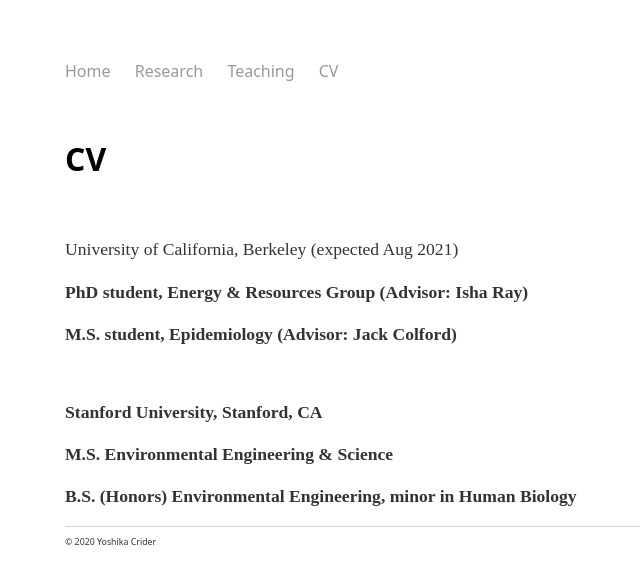
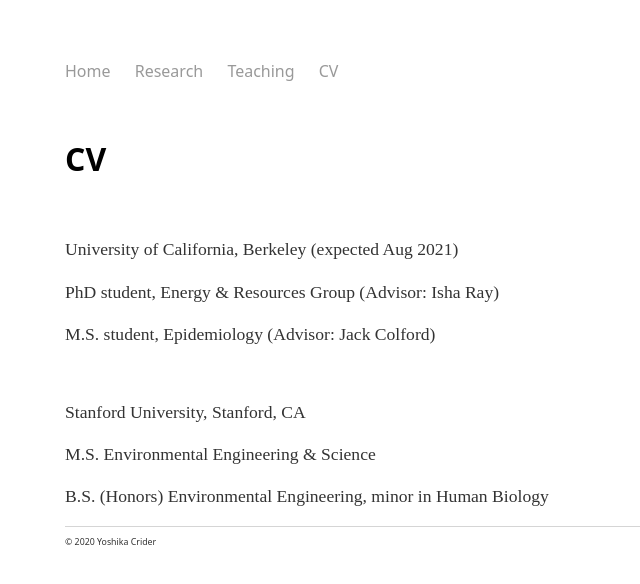
Before and after one commit to YoshikaCrider/YoshikaCrider.github.io, a Jekyll site: the page built from cv/index.html, in a window 1280 px wide. Shown: the top 584 px of the page, without its empty margins (127-767 px from the left). Built offline with Jekyll 4.4.1, drawn with Linux system fonts in a browser that asks for light colours.

Commit message:
Update index.html

```diff
--- a/cv/index.html
+++ b/cv/index.html
@@ -6,10 +6,10 @@
 <h1>CV</h1>
 <br>
 
-<p class="thick">University of California, Berkeley (expected Aug 2021)<b></p>
-<p>PhD student, Energy & Resources Group (Advisor: Isha Ray)</p>
-<p>M.S. student, Epidemiology (Advisor: Jack Colford)</p>
+<p class="thick">University of California, Berkeley (expected Aug 2021)</p>
+<p class="normal">PhD student, Energy & Resources Group (Advisor: Isha Ray)</p>
+<p class="normal">M.S. student, Epidemiology (Advisor: Jack Colford)</p>
 <br>
 <p class="thick">Stanford University, Stanford, CA</p>
-<p>M.S. Environmental Engineering & Science</p>
-<p>B.S. (Honors) Environmental Engineering, minor in Human Biology</p>
+<p class="normal">M.S. Environmental Engineering & Science</p>
+<p class="normal">B.S. (Honors) Environmental Engineering, minor in Human Biology</p>
```
